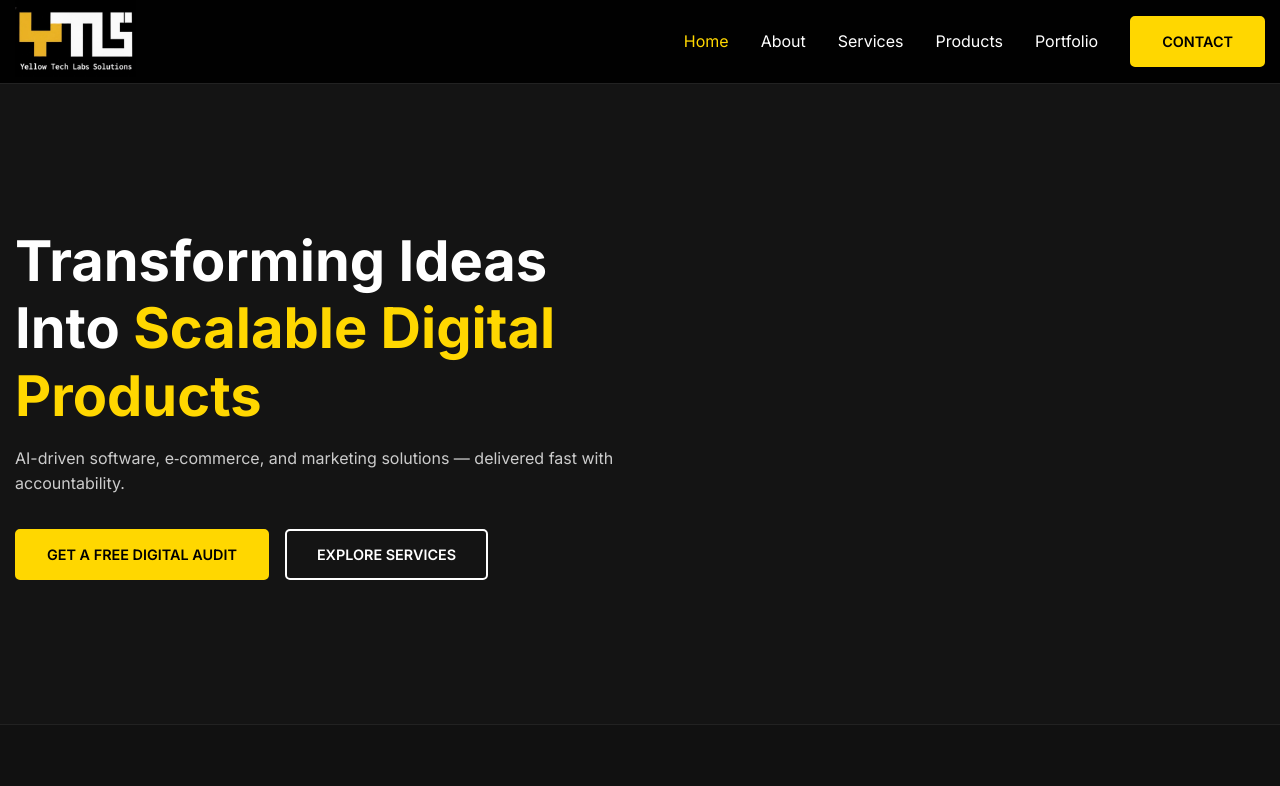
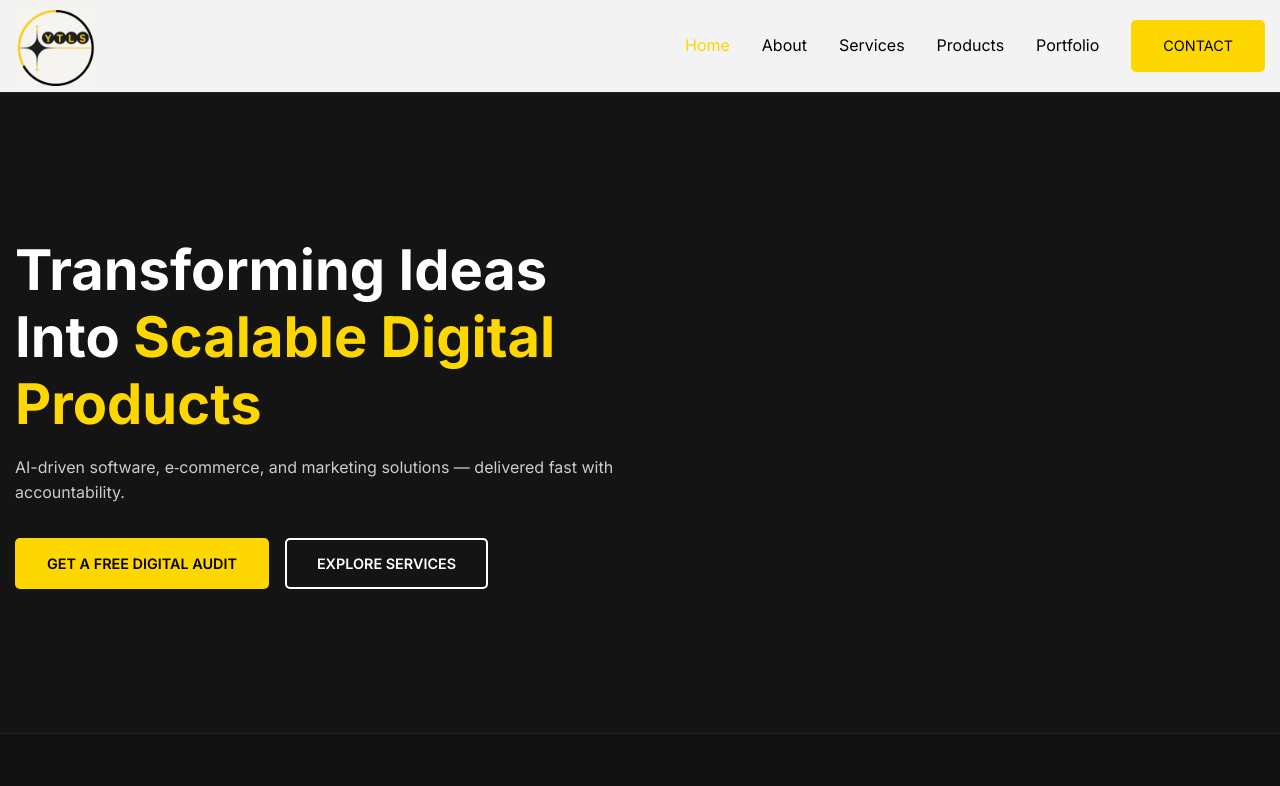
Before and after one commit to vama3003/yellowtechlabssolutions, a plain HTML site: page index.html in a window 1280 px wide. Shown: the top 786 px of the page. Drawn offline with Linux system fonts and the light colour scheme.

Commit message:
new logo

```diff
--- a/css/style.css
+++ b/css/style.css
@@ -221,7 +221,7 @@ p {
 
 /* Navbar */
 .navbar {
-    background-color: rgba(0, 0, 0, 0.95);
+    background-color: rgba(255, 255, 255, 0.95);
     padding: 1rem 0;
     position: sticky;
     top: 0;
@@ -229,6 +229,7 @@ p {
     border-bottom: 1px solid var(--border-color);
     backdrop-filter: blur(11px);
     transition: transform var(--transition-speed) var(--transition-ease);
+    color: #000;
 }
 
 .navbar .container {
@@ -249,6 +250,11 @@ p {
     align-items: center;
 }
 
+.nav-links a {
+    color: #000;
+    font-weight: 500;
+}
+
 .nav-links a:hover,
 .nav-links a.active {
     color: var(--primary-color);
@@ -258,7 +264,7 @@ p {
     display: none;
     background: none;
     border: none;
-    color: var(--text-color);
+    color: #000;
     font-size: 1.5rem;
     cursor: pointer;
 }
@@ -501,7 +507,7 @@ p {
         top: 100%;
         left: 0;
         right: 0;
-        background-color: rgba(11, 11, 11, 0.98);
+        background-color: rgba(255, 255, 255, 0.98);
         flex-direction: column;
         padding: 2rem;
         border-bottom: 1px solid var(--border-color);
@@ -684,7 +690,7 @@ p {
 }
 
 .navbar .logo img {
-    margin-top: -20px;
+    margin-top: -10px;
     margin-bottom: -10px;
     position: relative;
     z-index: 1001;
--- a/index.html
+++ b/index.html
@@ -40,7 +40,7 @@
     <nav class="navbar" aria-label="Main Navigation">
         <div class="container">
             <a href="index.html" class="logo" aria-label="YellowTechLabs Home">
-                <img src="images/finallogo.png" alt="YellowTechLabs" style="height: 80px; width: auto;">
+                <img src="images/newlogo2.jpeg" alt="YellowTechLabs" style="height: 80px; width: auto;">
             </a>
             <button class="mobile-menu-toggle" aria-label="Toggle navigation">
                 <i class="fa-solid fa-bars"></i>
```
Also changed, not shown: about.html (+1 -1 lines), contact.html (+1 -1 lines), portfolio.html (+1 -1 lines), products.html (+1 -1 lines), services.html (+1 -1 lines), images/newlogo2.jpeg (added).
